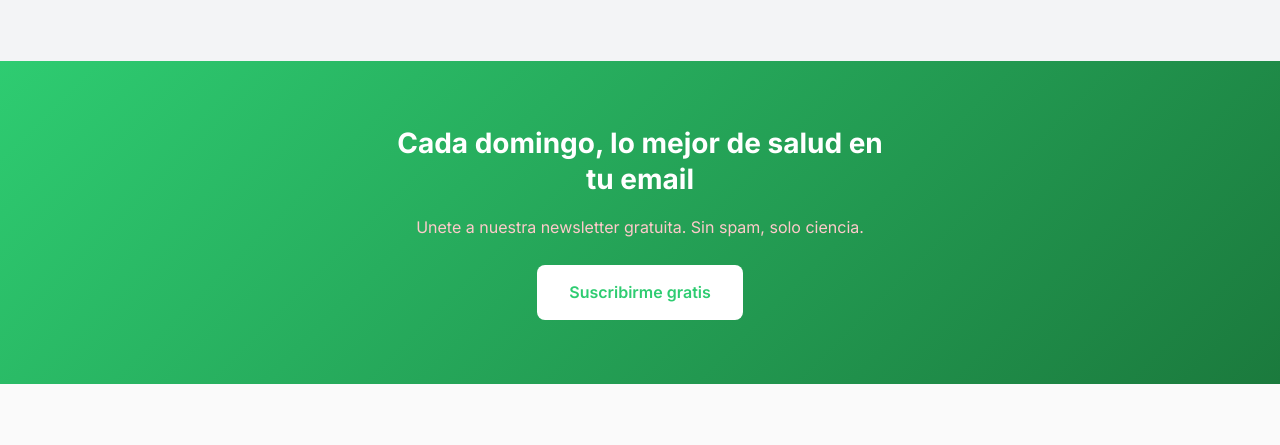
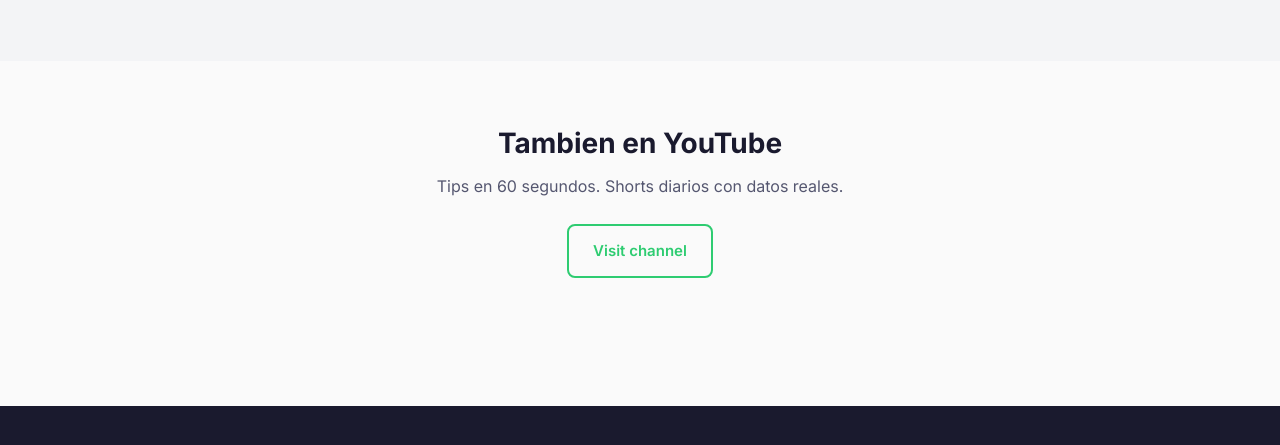
Before and after one commit to donpapaya14/finanzasclara-web, an Astro site: page / in a window 1280 px wide. Shown: the part 1880-2325 px from the top of the page. Built offline with nearby package versions, Linux system fonts and the light colour scheme; Astro itself is replaced by a stand-in of ours.

Commit message:
fix(ui): remove leftover newsletter; correct YT handle to @FinanzasClara-l3w; EN wording

```diff
--- a/src/components/layout/Footer.astro
+++ b/src/components/layout/Footer.astro
@@ -38,7 +38,7 @@
     <div class="footer__col">
       <h4>Conecta</h4>
       <ul>
-        <li><a href="https://youtube.com/@FinanzasClara" target="_blank" rel="noopener">YouTube</a></li>
+        <li><a href="https://youtube.com/@FinanzasClara-l3w" target="_blank" rel="noopener">YouTube</a></li>
                 <li><a href="/rss.xml">RSS</a></li>
       </ul>
     </div>
--- a/src/pages/index.astro
+++ b/src/pages/index.astro
@@ -66,21 +66,6 @@
     </div>
   </section>
 
-  <!-- Newsletter CTA -->
-  <section class="section newsletter-hero">
-    <div class="container newsletter-hero__inner">
-      <h2>Cada domingo, lo mejor de salud en tu email</h2>
-      <p>Unete a nuestra newsletter gratuita. Sin spam, solo ciencia.</p>
-      <a
-        href="http://eepurl.com/c_iwJy-3pL"
-        target="_blank"
-        rel="noopener"
-        class="btn btn--primary btn--lg"
-      >
-        Suscribirme gratis
-      </a>
-    </div>
-  </section>
 
   <!-- YouTube CTA -->
   <section class="section">
@@ -88,8 +73,8 @@
       <div class="yt-section__text">
         <h2>Tambien en YouTube</h2>
         <p>Tips en 60 segundos. Shorts diarios con datos reales.</p>
-        <a href="https://youtube.com/@FinanzasClara" target="_blank" rel="noopener" class="btn btn--outline">
-          Ver canal
+        <a href="https://youtube.com/@FinanzasClara-l3w" target="_blank" rel="noopener" class="btn btn--outline">
+          Visit channel
         </a>
       </div>
     </div>
```
Also changed, not shown: src/components/layout/Sidebar.astro (+3 -5 lines).
